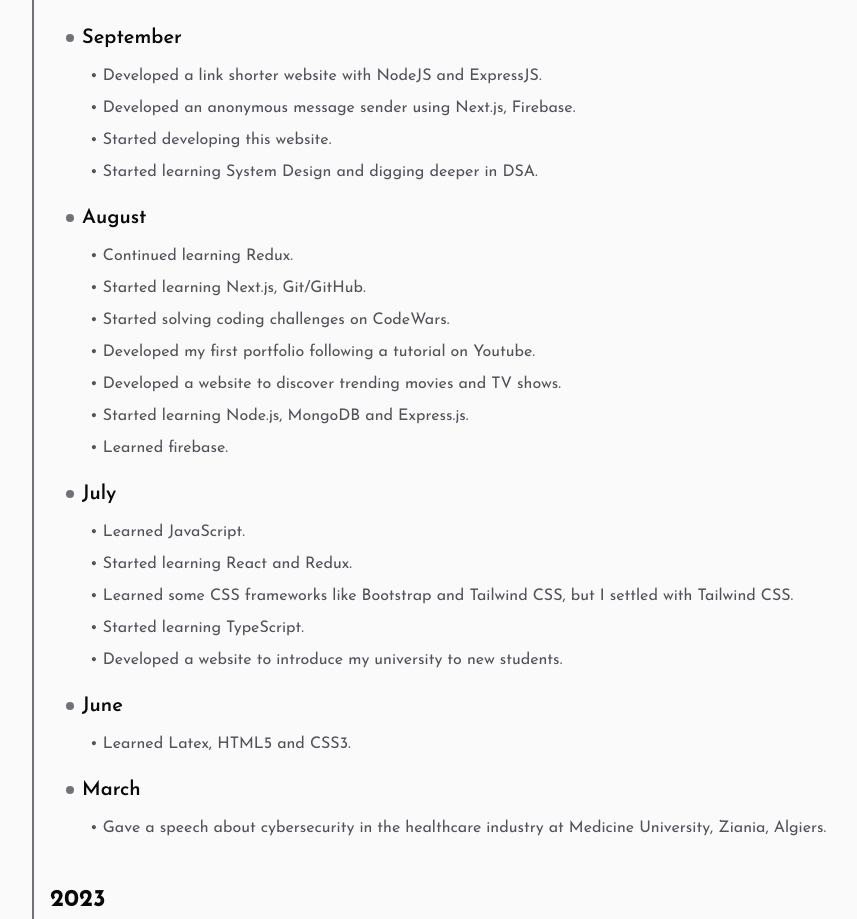
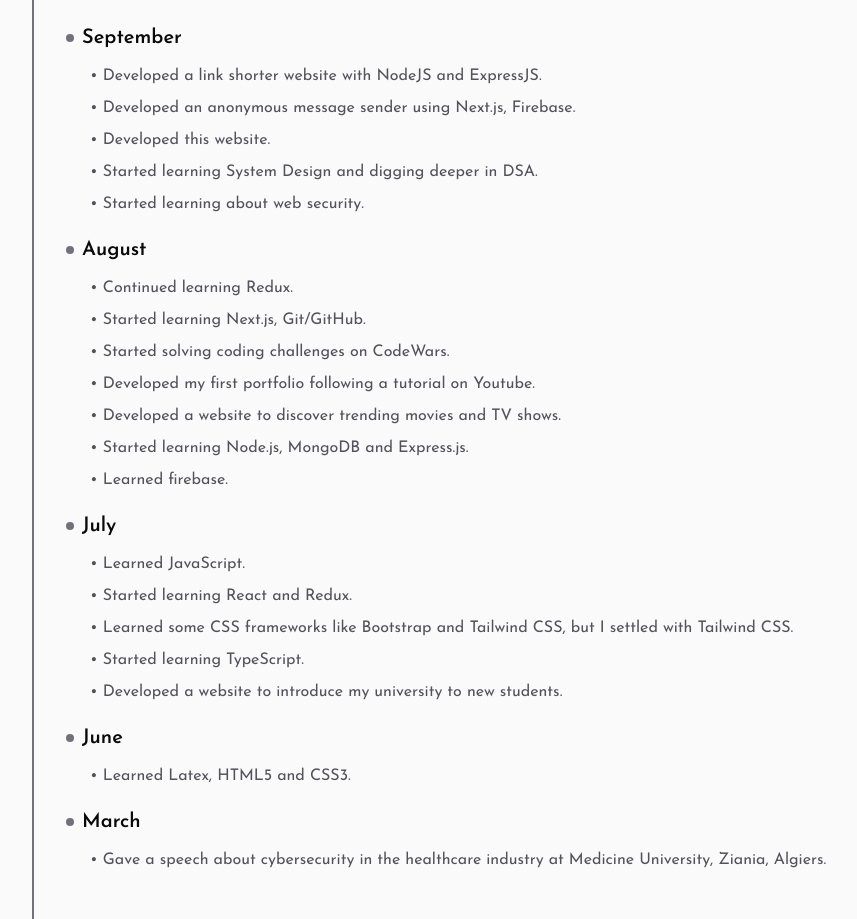
Before and after one commit to 1sma31L/Portfolio, a Next.js app: page / in a window 1280 px wide. Shown: the part 2046-2965 px from the top of the page, without its empty margins (158-1015 px from the left). Built offline with nearby package versions, Linux system fonts and the light colour scheme.

Commit message:
refactor: Update achievements in time-line.ts

```diff
--- a/src/data/time-line.ts
+++ b/src/data/time-line.ts
@@ -8,8 +8,9 @@ const timeLine: TTimeLine = [
 				achievements: [
 					"Developed a link shorter website with NodeJS and ExpressJS",
 					"Developed an anonymous message sender using Next.js, Firebase",
-					"Started developing this website",
+					"Developed this website",
 					"Started learning System Design and digging deeper in DSA",
+					"Started learning about web security",
 				],
 			},
 			{
```
